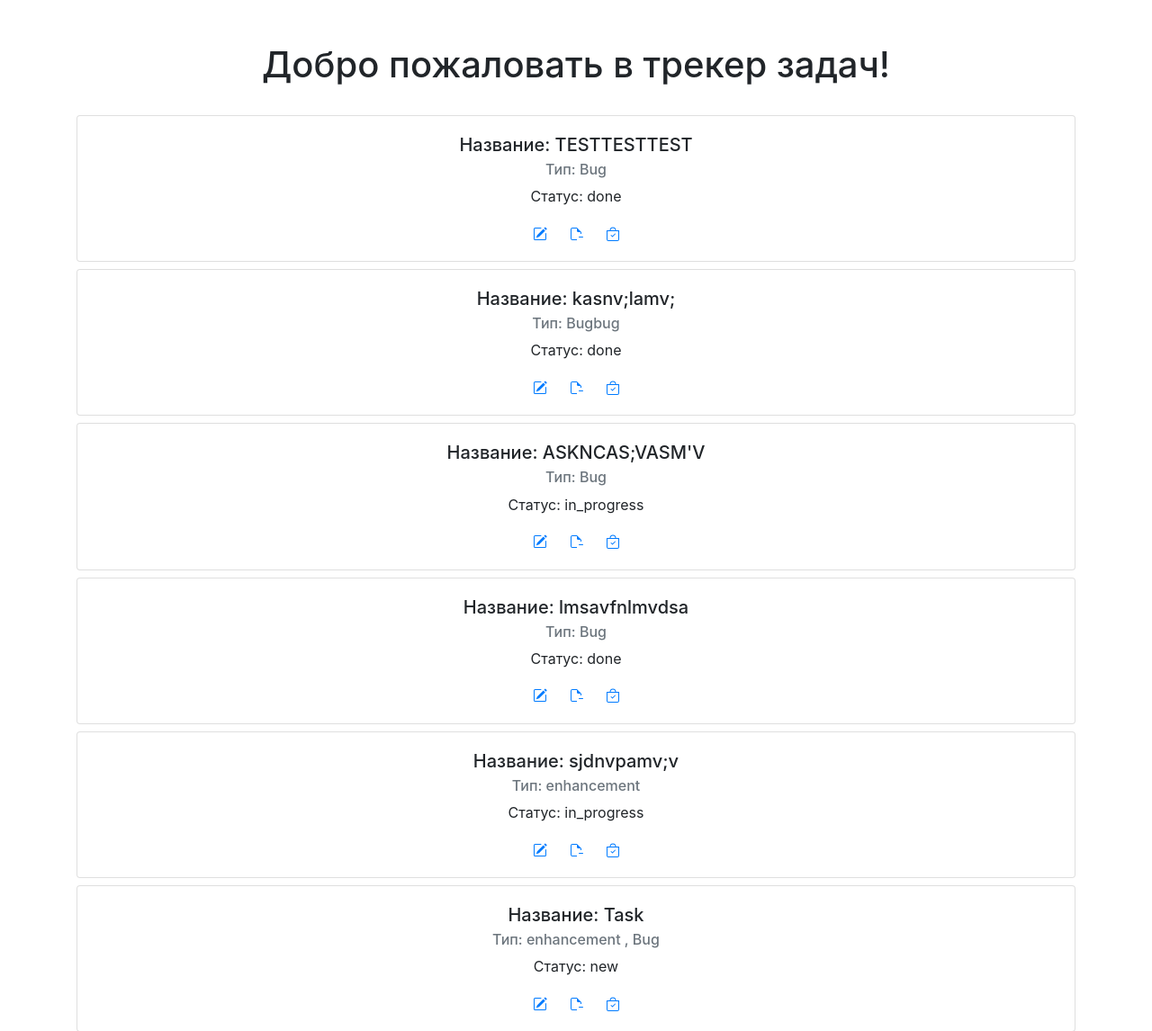
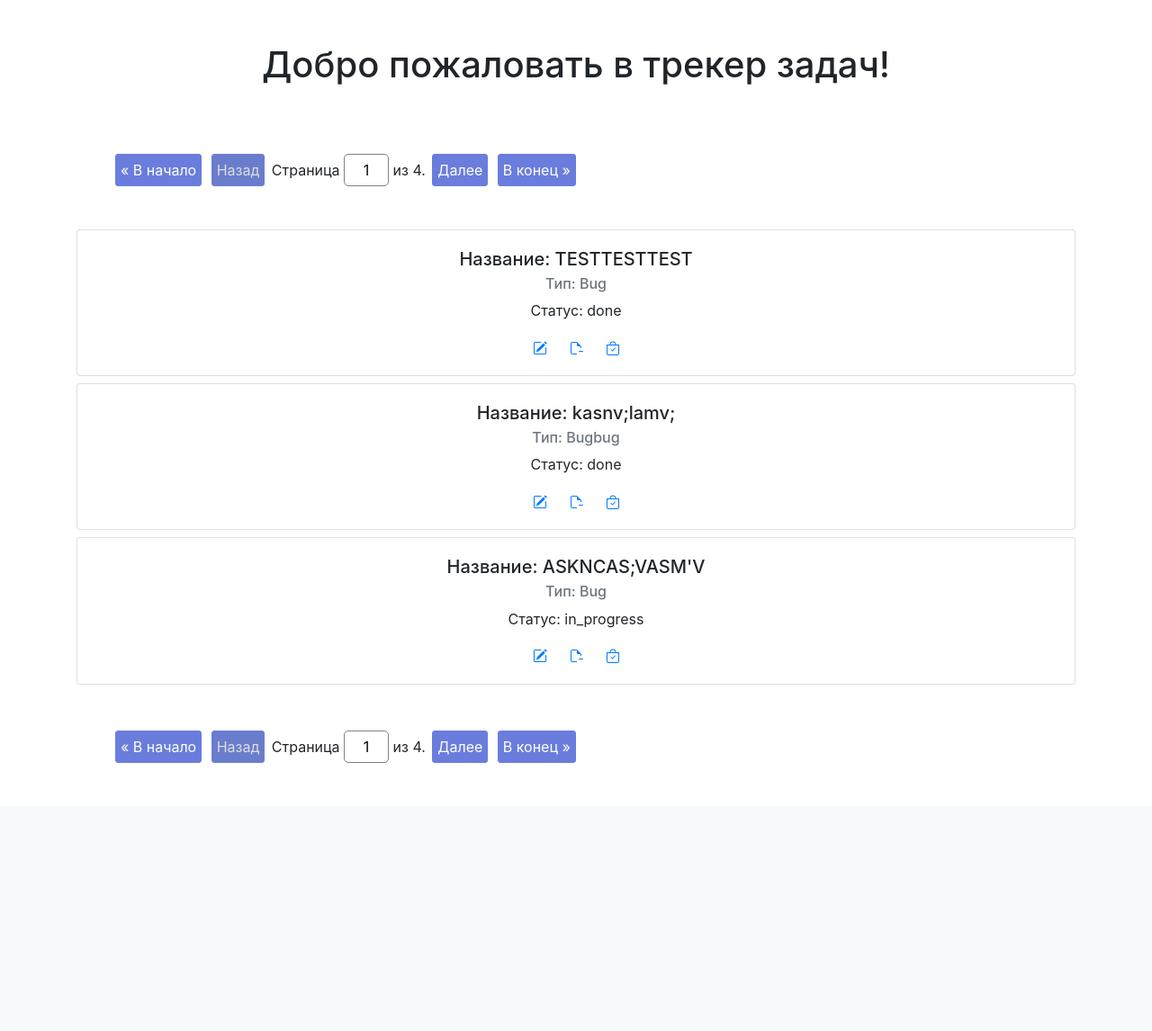
Before and after one commit to violettalivada/hw_49, a Django app: page / in a window 1280 px wide. Shown: the part 72-1218 px from the top of the page at 90% size. After the commit the page ends 920 px from the top, so only its background shows below. Run offline with Django 3.2, Linux system fonts and the light colour scheme; data comes from the database, SQL or seed files in the repository; some libraries are stand-ins or nearby versions.

Commit message:
Добавлена пагиниция и стили к ней

```diff
--- a/source/webapp/static/css/style.css
+++ b/source/webapp/static/css/style.css
@@ -0,0 +1,41 @@
+.pagination {
+    text-align: center;
+    padding: 40px;
+}
+
+.pagination a, .pagination .page-disabled {
+    display: inline-block;
+    border: solid 1px #6a7ddd;
+    border-radius: 3px;
+    padding: 5px;
+    margin: 3px;
+}
+
+.pagination a {
+    background: #6a7ddd;
+    color: white;
+    text-decoration: none;
+}
+
+.pagination a:hover {
+    background: #6a7dff;
+    text-decoration: underline;
+}
+
+.pagination .page-disabled {
+    background: #6a7dcc;
+    color: #dddddd
+}
+
+.pagination .current-page {
+    display: inline-block;
+}
+
+.pagination .current-page input {
+    width: 50px;
+    padding: 5px 7px;
+    font-size: inherit;
+    border-radius: 5px;
+    text-align: center;
+    border: solid 1px gray;
+}
--- a/source/webapp/templates/index.html
+++ b/source/webapp/templates/index.html
@@ -4,6 +4,9 @@
 
 {% block content %}
     <div class="title mt-5 pb-4" style="text-align: center"><h1>Добро пожаловать в трекер задач!</h1></div>
+     {% if is_paginated %}
+        {% include 'partial/pagination.html' %}
+     {% endif %}
         {% for task in tasks %}
         <div class="card-deck">
             <div class="card mb-2 text-center">
@@ -35,4 +38,7 @@
             </div>
         </div>
     {% endfor %}
+     {% if is_paginated %}
+        {% include 'partial/pagination.html' %}
+    {% endif %}
 {% endblock %}
--- /dev/null
+++ b/source/webapp/templates/partial/pagination.html
@@ -0,0 +1,22 @@
+<div class="pagination">
+    <span class="step-links">
+        <a href="?page=1">&laquo; В начало</a>
+        {% if page_obj.has_previous %}
+            <a href="?page={{ page_obj.previous_page_number }}">Назад</a>
+        {% else %}
+            <span class="page-disabled">Назад</span>
+        {% endif %}
+        <form class="current-page" method="get">
+            <label for="page">
+                Страница <input type="text" name="page" id="page" value="{{ page_obj.number }}">
+                из {{ page_obj.paginator.num_pages }}.
+            </label>
+        </form>
+        {% if page_obj.has_next %}
+            <a href="?page={{ page_obj.next_page_number }}">Далее</a>
+        {% else %}
+            <span class="page-disabled">Далее</span>
+        {% endif %}
+        <a href="?page={{ page_obj.paginator.num_pages }}">В конец &raquo;</a>
+    </span>
+</div>
--- a/source/webapp/views.py
+++ b/source/webapp/views.py
@@ -8,6 +8,8 @@ from .forms import *
 class IndexView(ListView):
     template_name = 'index.html'
     context_object_name = 'tasks'
+    paginate_by = 3
+    paginate_orphans = 0
 
     def get_queryset(self):
         return Task.objects.all().order_by('-date')
```
